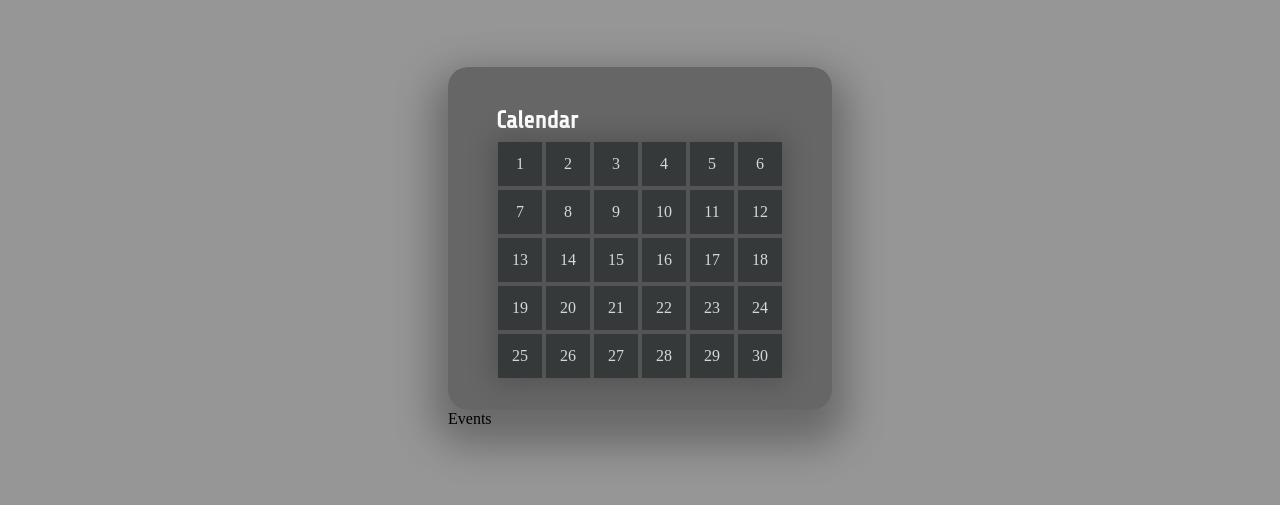
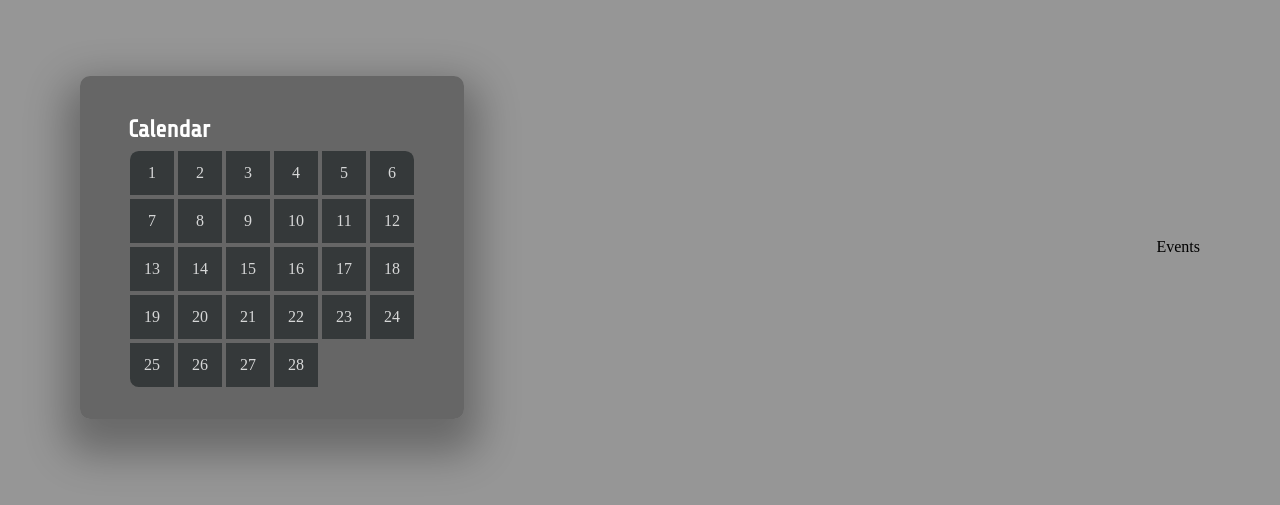
Before and after one commit to NixMichael/win10_calendar_replica, a React (Create React App) app: page / in a window 1280 px wide. Shown: the part 153-658 px from the top of the page. Built offline with nearby package versions, Linux system fonts and the light colour scheme; a web font is replaced by a local one.

Commit message:
Changed layout to add Events section

```diff
--- a/src/components/Calendar.js
+++ b/src/components/Calendar.js
@@ -9,7 +9,7 @@ const Calendar = () => {
             const x = e.clientX - container.offsetLeft
             const y = e.clientY - container.offsetTop
             if (e.clientX > container.offsetLeft && e.clientX < (container.offsetLeft + container.offsetWidth) && e.clientY > container.offsetTop && e.clientY < (container.offsetTop + container.offsetHeight)) {
-                container.style.background = `radial-gradient(at ${x}px ${y}px, rgba(100,155,250,0.8) 5%, rgba(100,155,250,0.65) 10%, rgba(100,155,250,0.35) 15%, rgba(78, 78, 78, 0.8) 30%, rgba(78,78,78,0.65) 70%)`
+                container.style.background = `radial-gradient(at ${x}px ${y}px, rgba(100,155,250,0.8) 5%, rgba(100,155,250,0.65) 10%, rgba(100,155,250,0.35) 15%, rgba(78, 78, 78, 0.8) 30%, rgba(78,78,78,0.15) 70%)`
             } else {
                 container.style.background = 'rgba(0,0,0,0);'
             }
@@ -32,7 +32,7 @@ const Calendar = () => {
         const newEvent = prompt(`New event for ${date}${postfix} of the month:`)
     }
 
-    const n = 30
+    const n = 28
 
     return (
         <div className='surround'>
--- a/src/components/Events.js
+++ b/src/components/Events.js
@@ -2,7 +2,7 @@ import React from 'react'
 
 const Events = () => {
     return (
-        <div>
+        <div className='events'>
             Events
         </div>
     )
--- a/src/index.scss
+++ b/src/index.scss
@@ -17,10 +17,18 @@ body {
   font-family: 'Turret Road', cursive;
 }
 
+.App {
+  width: 100vw;
+  display: flex;
+  justify-content: space-between;
+  align-items: center;
+}
+
 .surround {
   background: rgba(78, 78, 78, 0.65);
-  border-radius: 20px;
+  border-radius: 10px;
   overflow: hidden;
+  margin-left: 5rem;
   padding: 2rem;
   min-width: 320px;
   display: flex;
@@ -42,12 +50,11 @@ body {
 .container {
   min-width: calc((var(--box-dim) * 6) + (5 * var(--grid-gap)));
   min-height: calc((var(--box-dim) * 5) + (9 * var(--grid-gap)));
+  border-radius: 20px;
   display: grid;
   grid-template-columns: repeat(6, 1fr);
   grid-template-rows: repeat(5, 1fr);
   grid-gap: var(--grid-gap);
-  box-shadow: 0 0 25px 5px rgba(0,0,0,0.2);
-  background: rgba(78, 78, 78, 0.65);
 }
 
 .date-box {
@@ -61,7 +68,27 @@ body {
   justify-content: center;
   align-items: center;
 
+  &:nth-child(1) {
+    border-top-left-radius: 20%;
+  }
+
+  &:nth-child(6) {
+    border-top-right-radius: 20%;
+  }
+
+  &:nth-child(25) {
+    border-bottom-left-radius: 20%;
+  }
+
+  &:nth-child(30) {
+    border-bottom-right-radius: 20%;
+  }
+
   &:hover {
     border: 2px solid rgba(255,255,255,0.75);
   }
 }
+
+.events {
+  margin-right: 5rem;
+}
```
